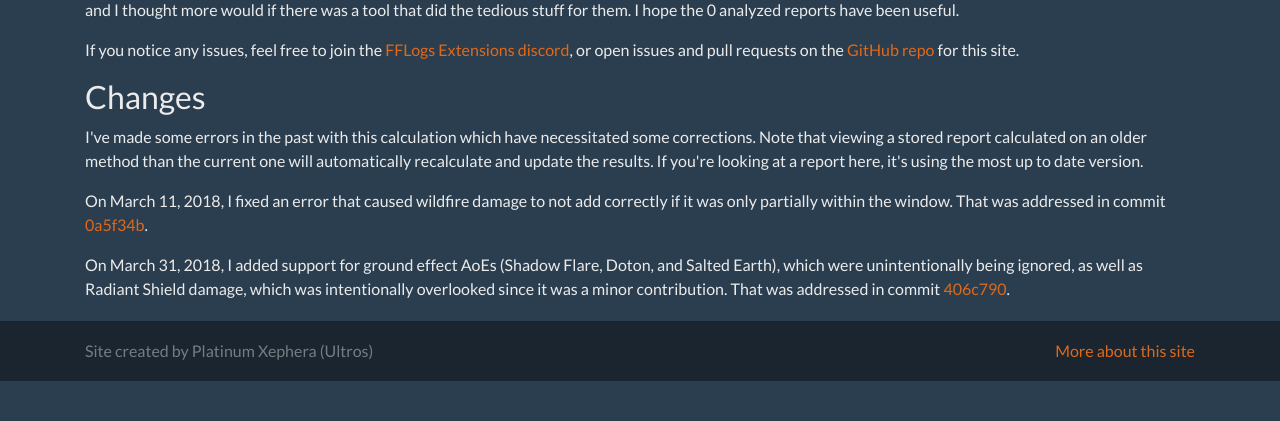
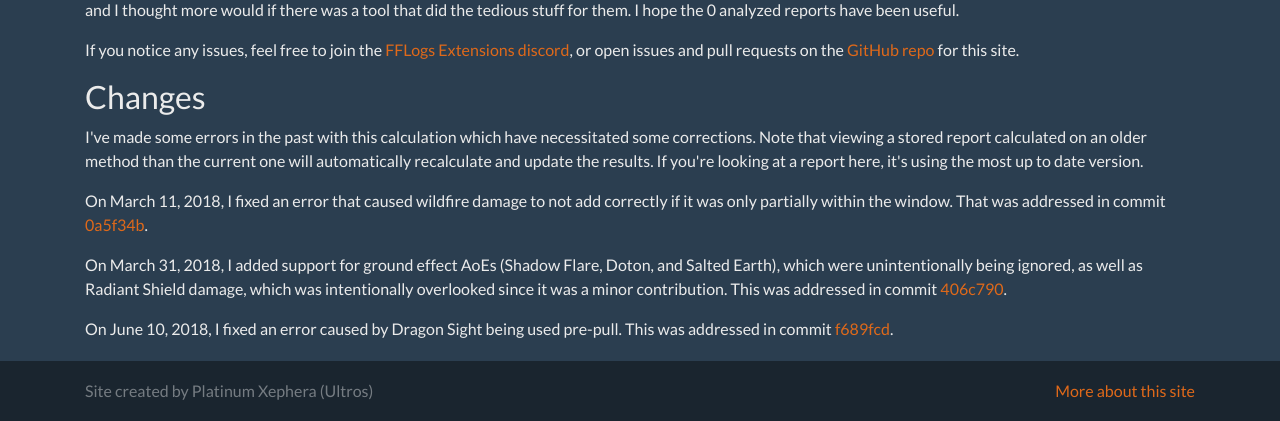
Before and after one commit to xephero/tethercalc, a Flask app: page /about in a window 1280 px wide. Shown: the part 909-1330 px from the top of the page. Before the commit the page ends 1290 px from the top, so only its background shows below. Run offline with Flask 2, Linux system fonts and the light colour scheme; data that the repository does not hold is empty; some libraries are stand-ins or nearby versions.

Commit message:
Updating about page

```diff
--- a/templates/about.html
+++ b/templates/about.html
@@ -48,5 +48,7 @@
 
 <p>On March 11, 2018, I fixed an error that caused wildfire damage to not add correctly if it was only partially within the window. That was addressed in commit <a href="https://github.com/xephero/tethercalc/commit/0a5f34b0a6957e0abb4b62cdde9486a106cdf569">0a5f34b</a>.</p>
 
-<p>On March 31, 2018, I added support for ground effect AoEs (Shadow Flare, Doton, and Salted Earth), which were unintentionally being ignored, as well as Radiant Shield damage, which was intentionally overlooked since it was a minor contribution. That was addressed in commit <a href="https://github.com/xephero/tethercalc/commit/406c790dfb9f92d841cdd167481bab7cfa4c916d">406c790</a>.</p>
+<p>On March 31, 2018, I added support for ground effect AoEs (Shadow Flare, Doton, and Salted Earth), which were unintentionally being ignored, as well as Radiant Shield damage, which was intentionally overlooked since it was a minor contribution. This was addressed in commit <a href="https://github.com/xephero/tethercalc/commit/406c790dfb9f92d841cdd167481bab7cfa4c916d">406c790</a>.</p>
+
+<p>On June 10, 2018, I fixed an error caused by Dragon Sight being used pre-pull. This was addressed in commit <a href="https://github.com/xephero/tethercalc/commit/f689fcd0fb0b771ec21d5f6f749695a25db876f7">f689fcd</a>.</p>
 {% endblock %}
```
